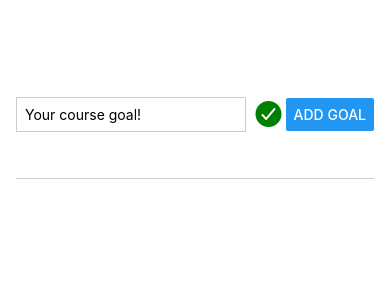
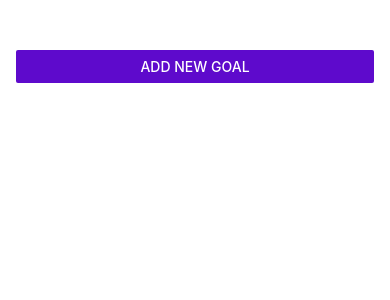
Before and after one commit to Amy-J-Seo/rnudemy, a React Native app in the folder section01/RNCourse/: screen / in a window 390 px wide. Shown: the top 300 px of the page. Built offline with nearby package versions, Linux system fonts and the light colour scheme.

Commit message:
33 adding modal

```diff
--- a/section01/RNCourse/App.js
+++ b/section01/RNCourse/App.js
@@ -1,16 +1,22 @@
 import { useState } from "react";
-import { StyleSheet, View, FlatList } from "react-native";
+import { StyleSheet, View, FlatList, Button } from "react-native";
 import GoalItem from "./components/GoalItem";
 import GoalInput from "./components/GoalInput";
 
 export default function App() {
+  const [isModalVisible, setIsModalVisible] = useState(false);
   const [courseGoals, setCourseGoals] = useState([]);
+
+  function startAddGoalHandler() {
+    setIsModalVisible(true);
+  }
 
   function addGoalHandler(enteredGoalText) {
     setCourseGoals((currentCourseGoals) => [
       ...currentCourseGoals,
       { text: enteredGoalText, id: Math.random().toString() },
     ]);
+    setIsModalVisible(false);
   }
   function deleteGoalHandler(id) {
     setCourseGoals((currentCourseGoals) => {
@@ -19,7 +25,12 @@
   }
   return (
     <View style={styles.appContainer}>
-      <GoalInput onAddGoal={addGoalHandler} />
+      <Button
+        title="Add New Goal"
+        color="#5e0acc"
+        onPress={startAddGoalHandler}
+      />
+      <GoalInput onAddGoal={addGoalHandler} visible={isModalVisible} />
       <View style={styles.goalsContainer}>
         <FlatList
           data={courseGoals}
--- a/section01/RNCourse/components/GoalInput.js
+++ b/section01/RNCourse/components/GoalInput.js
@@ -1,4 +1,4 @@
-import { StyleSheet, View, TextInput, Button } from "react-native";
+import { StyleSheet, View, TextInput, Button, Modal } from "react-native";
 import { useState } from "react";
 import Ionicons from "@expo/vector-icons/Ionicons";
 function GoalInput(props) {
@@ -14,6 +14,7 @@
   }
 
   return (
+    <Modal visible={props.visible} animationType="slide">
       <View style={styles.inputContainer}>
         <TextInput
           style={styles.textInput}
@@ -24,6 +25,7 @@
         <Ionicons name="md-checkmark-circle" size={32} color="green" />
         <Button title="Add Goal" onPress={addGoalHandler} />
       </View>
+    </Modal>
   );
 }
 
```
Lines whose indentation alone changed are shown as unchanged.
